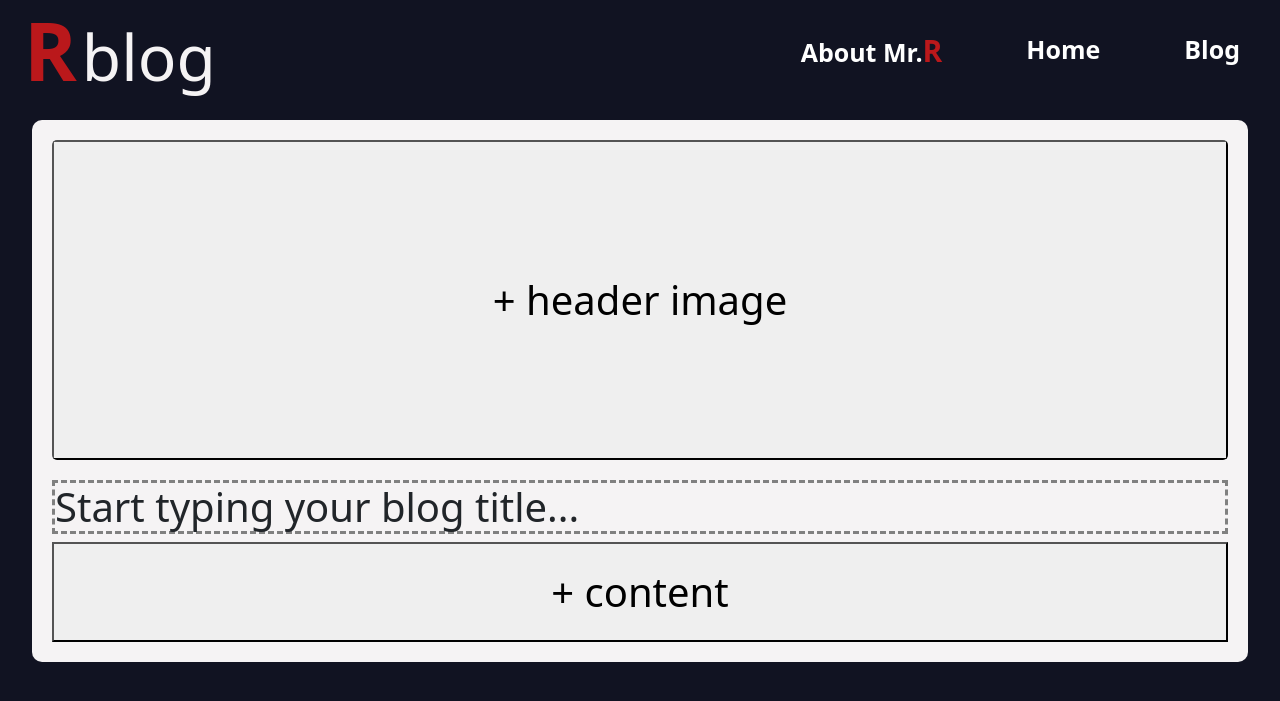
After one commit to rashadaziz/theRblog, a Django app: page /blog/builder/ in a window 1280 px wide. The commit adds this page. Shown: the top 701 px of the page. Run offline with Django 3.2, Linux system fonts and the light colour scheme; the visitor is signed in with stand-in values (Sample User, id 1).

Commit message:
blog builder functional!!

```diff
--- a/blog/models.py
+++ b/blog/models.py
@@ -7,6 +7,8 @@ class Blog(models.Model):
     published_on = models.DateField(auto_now_add=True)
     last_edited_on = models.DateField(auto_now=True)
     content = models.TextField() # this will store html code
+    class Meta:
+        unique_together = ('blog_id', 'author', )
 
 # primary key will be (id, part_of, author)
 class Comment(models.Model):
@@ -16,3 +18,5 @@ class Comment(models.Model):
     posted_on = models.DateField(auto_now_add=True)
     replying_to = models.ForeignKey('self', default=None, on_delete=models.SET_DEFAULT)
     content = models.TextField() # this will just store text (no plans for special format comments)
+    class Meta:
+        unique_together = ('comment_id', 'part_of', 'author', )
--- /dev/null
+++ b/blog/static/css/blog-builder.css
@@ -0,0 +1,89 @@
+body {
+    margin: 0;
+    padding: 0;
+    background-color: rgb(17, 19, 34);
+}
+
+.container-fluid {
+    width: 95%;
+    box-sizing: border-box;
+    padding: 20px;
+}
+.blog {
+    border-radius: 10px;
+}
+.add-content {
+    padding: 0;
+    width: 100%;
+    height: 100px;
+    font-size: 40px;
+}
+.context-menu {
+    display: none;
+    position: absolute;
+    background-color: white;
+    border: 1px solid grey;
+    padding: 5px;
+    border-radius: 5px;
+}
+.context-menu:hover {
+    color: white;
+    background-color: grey;
+    cursor: pointer;
+}
+
+ .container-fluid .add-content-section {
+    box-sizing: border-box;
+    display: flex;
+    justify-content: center;
+}
+.add-header-section {
+    width: 100%;
+    height: 500px;
+    overflow: hidden;
+    border-radius: 5px;
+}
+.add-header-section button {
+    height: 100%;
+}
+.add-header-section img {
+    cursor: pointer;
+}
+.add-image-field {
+    position: relative;
+    cursor: pointer;
+}
+.add-image-field h3 {
+    position: absolute;
+    top: 50%;
+    left: 50%;
+    transform: translate(-50%, -50%);
+}
+.selected-image {
+    border: 3px solid blue;
+}
+.editing {
+    box-sizing: border-box;
+    border: 3px solid grey;
+    border-style: dashed;
+}
+.image-viewer {
+    margin-bottom: 5px;
+    display: flex;
+}
+.image-viewer .col {
+    margin: 5px 5px;
+    width: 300px;
+    height: 100px;
+    border-radius: 2px;
+    background-size: cover;
+}
+[contenteditable] {
+    outline: 0px solid transparent;
+}
+
+[contenteditable=true]:empty:before{
+    content: attr(placeholder);
+    pointer-events: none;
+    display: block; /* For Firefox */
+  }
--- /dev/null
+++ b/blog/static/js/app.js
@@ -0,0 +1,431 @@
+let imageSearchResults = {};
+let imageSources = [];
+let currentImagePage = 0;
+let selectedImageId = null;
+let currentModal = null;
+let modal = null;
+const contentOptions = {
+  1: `<div class="deletable row row-cols-lg-2 row-cols-md-1 row-cols-1 row pd-5 my-3 justify-content-center">
+        <div class="col editing">
+            <p contenteditable="true"  placeholder="Enter text here..."></p>
+        </div>
+        <div style="display:flex; align-items:center; justify-content:center;" class="col add-image-field editing">
+            <img style="max-width: 100%; max-height: fit-content;" src="/static/images/placeholder-image.png" alt="">
+            <h3 class="h4">Click to add image</h3>
+        </div>
+    </div>`,
+  2: `
+    <div class="row row-cols-lg-2 row-cols-md-1 row-cols-1 row pd-5 my-3 justify-content-center">
+        <div style="display:flex; align-items:center; justify-content:center;" class="col add-image-field editing">
+            <img style="max-width: 100%; max-height: fit-content;" src="/static/images/placeholder-image.png" alt="">
+            <h3 class="h4">Click to add image</h3>
+        </div>
+        <div class="col editing">
+            <p contenteditable="true"  placeholder="Enter text here..."></p>
+        </div>
+    </div>
+    `,
+  3: `
+    <div class="row pd-5 my-3 justify-content-start">
+        <div class="col editing">
+            <p contenteditable="true"  placeholder="Enter text here..."></p>
+        </div>
+    </div>
+    `,
+  4: `
+    <div class="row row-cols-lg-2 row-cols-md-1 row-cols-1 row pd-5 my-3 justify-content-center">
+        <div style="display:flex; align-items:center; justify-content:center;" class="col add-image-field editing">
+            <img style="max-width: 100%; max-height: fit-content;" src="/static/images/placeholder-image.png" alt="">
+            <h3 class="h4">Click to add image</h3>
+        </div>
+        <div style="display:flex; align-items:center; justify-content:center;" class="col add-image-field editing">
+            <img style="max-width: 100%; max-height: fit-content;" src="/static/images/placeholder-image.png" alt="">
+            <h3 class="h4">Click to add image</h3>
+        </div>
+    </div>
+    `,
+};
+
+addEventListener("load", main);
+
+function main() {
+  initListeners();
+}
+
+function initListeners() {
+    document.addEventListener("click", () => {
+        document.querySelector(".context-menu").style.display = "none"
+    })
+  document.querySelectorAll(".add-content").forEach((button) => {
+    const buttonClass = button.parentElement.classList[0];
+    const typeOfContent = buttonClass.substring(
+      buttonClass.indexOf("-") + 1,
+      buttonClass.lastIndexOf("-")
+    );
+    if (typeOfContent === "header") {
+      button.addEventListener("click", showAddImageModal);
+    } else {
+      button.addEventListener("click", showAddContentModal);
+    }
+  });
+}
+
+function showAddImageModal(e, showObjectFitOptions) {
+  const parentContainer = e.target.parentElement;
+  if (currentModal !== null && modal !== null) {
+    currentModal.remove();
+
+  }
+  currentModal = document.createElement("div");
+  currentModal.innerHTML = `
+    <div class="modal fade" tabindex="-1">
+    <div class="modal-dialog modal-dialog-centered">
+      <div class="modal-content">
+        <div class="modal-header">
+          <h5 class="modal-title">Choose Image to Add</h5>
+          <button type="button" class="btn-close" data-bs-dismiss="modal" aria-label="Close"></button>
+        </div>
+        <div class="modal-body">
+          ${listImageOptions(showObjectFitOptions)}
+        </div>
+        <div class="modal-footer">
+          <button type="button" class="btn btn-primary">Add Image</button>
+        </div>
+      </div>
+    </div>
+  </div>
+    `;
+  bindAddImageButton(parentContainer, currentModal);
+  document.body.append(currentModal);
+
+  const imageFrames = currentModal.querySelectorAll(".image-viewer .col");
+  displayImages(imageFrames)
+  bindImages(imageFrames)
+
+  modal = new bootstrap.Modal(currentModal.querySelector(".modal"));
+  modal.show();
+
+  currentModal
+    .querySelector(".modal-footer button")
+    .addEventListener("click", (el) => {
+        el.stopPropagation()
+      if (selectedImageId) {
+        if (parentContainer.classList.contains("add-header-section")) {
+          const image = new Image();
+          image.style.objectFit = "fill";
+          image.style.width = "100%";
+          image.style.transform = "translate(0, -25%)";
+          image.src = imageSources[parseInt(selectedImageId)][0];
+          image.addEventListener("click", showAddImageModal);
+          e.target.replaceWith(image);
+        } else {
+          e.target.setAttribute(
+            "src",
+            imageSources[parseInt(selectedImageId)][0]
+          );
+          if (e.target.nextElementSibling) {
+            e.target.nextElementSibling.remove();
+          }
+        }
+        modal.hide();
+        currentModal.remove();
+      }
+    });
+}
+
+function showAddContentModal(e) {
+  e.stopPropagation();
+  const parentContainer = e.target.parentElement;
+  if (currentModal !== null && modal !== null) {
+    currentModal.remove();
+  }
+  currentModal = document.createElement("div");
+  currentModal.innerHTML = `<div class="modal fade" tabindex="-1">
+    <div class="modal-dialog modal-dialog-centered">
+      <div class="modal-content">
+        <div class="modal-header">
+          <h5 class="modal-title">Choose Content Type to Add</h5>
+          <button type="button" class="btn-close" data-bs-dismiss="modal" aria-label="Close"></button>
+        </div>
+        <div class="modal-body">
+          ${listContentOptions()}
+        </div>
+        <div class="modal-footer">
+          <button type="button" class="btn btn-primary">Add Content</button>
+        </div>
+      </div>
+    </div>
+  </div>`;
+
+  bindAddContentButton(parentContainer, currentModal);
+  document.body.append(currentModal);
+
+  modal = new bootstrap.Modal(currentModal.querySelector(".modal"));
+  modal.show();
+}
+
+function listImageOptions(showObjectFitOptions) {
+  return `
+    <div class="input-group mb-3">
+        <span class="input-group-text" id="basic-addon1">Press enter to query</span>
+        <input type="text" class="form-control" placeholder="Search images to display" aria-label="Username" aria-describedby="basic-addon1">
+    </div>
+    <div class="image-viewer row">
+        <div class="col"></div>
+        <div class="col"></div>
+        <div class="col"></div>
+    </div>
+    <div class="image-viewer row">
+        <div class="col"></div>
+        <div class="col"></div>
+        <div class="col"></div>
+    </div>
+    <div class="image-viewer row">
+        <div class="col"></div>
+        <div class="col"></div>
+        <div class="col"></div>
+    </div>
+    <div class="row justify-content-end paginator">
+        <div class="btn-group" role="group" aria-label="">
+            <div class="col">
+                <button type="button" class="btn btn-secondary back"><</button>
+                <button type="button" class="btn btn-secondary next">></button>
+            </div>
+        </div>
+    </div>
+    `;
+}
+function bindAddImageButton(parent, currentModal) {
+  const imageFrames = currentModal.querySelectorAll(".image-viewer .col");
+  imageFrames.forEach((frame) => {
+    frame.style.display = "none";
+  });
+  currentModal.querySelector(".paginator").style.display = "none";
+
+  const searchEngine = currentModal.querySelector(".input-group input");
+  searchEngine.addEventListener("keypress", (e) => {
+    if (e.key === "Enter") {
+      loadImages(searchEngine.value, imageFrames);
+      imageSearchResults = {};
+      currentImagePage = 0;
+      imageSources = [];
+      selectedImageId = null;
+    }
+  });
+
+  const paginators = currentModal.querySelectorAll(".paginator button");
+  paginators.forEach((el) => {
+    el.addEventListener("click", (e) => {
+      e.stopPropagation();
+      let button = el;
+
+      if (button.classList.contains("back")) {
+        if (currentImagePage > 0) {
+          currentImagePage--;
+        }
+      } else if (button.classList.contains("next")) {
+        if (
+          currentImagePage * 9 < imageSources.length &&
+          (currentImagePage + 1) * 9 < imageSources.length
+        ) {
+          currentImagePage++;
+        }
+      }
+      displayImages(imageFrames);
+    });
+  });
+}
+function displayImages(imageFrames) {
+  if (imageSources.length) {
+    imageFrames.forEach((frame) => {
+      frame.style.display = "block";
+      frame.style.backgroundImage = "";
+      frame.id = "";
+      frame.style.cursor = "";
+      let currSelected = document.querySelector(".selected-image");
+      if (currSelected) {
+        currSelected.classList.remove("selected-image");
+      }
+    });
+    currentModal.querySelector(".paginator").style.display = "block";
+
+    let startIndex = currentImagePage * 9;
+    let endIndex = startIndex + 9;
+
+    for (let i = startIndex; i < endIndex; i++) {
+      let src = imageSources[i];
+      if (!src) {
+        break;
+      }
+      let image = src[1];
+      const frame = imageFrames[i % 9];
+      frame.style.backgroundImage = "url(" + image + ")";
+      frame.id = i;
+      frame.style.cursor = "pointer";
+      if (frame.id === selectedImageId) {
+        frame.classList.add("selected-image");
+      }
+    }
+  }
+}
+function extractImageSource(images) {
+  for (let result of images.results) {
+    imageSources.push([result.urls.regular, result.urls.thumb]);
+  }
+}
+function bindImages(frames) {
+  // add event listener for all images so user can select
+  frames.forEach((frame) => {
+    frame.addEventListener("click", (e) => {
+      e.stopPropagation();
+      if (e.target.style.backgroundImage !== "") {
+        let currSelected = document.querySelector(".selected-image");
+        if (currSelected) {
+          currSelected.classList.remove("selected-image");
+        }
+        selectedImageId = e.target.id;
+        e.target.classList.add("selected-image");
+      }
+    });
+  });
+}
+function loadImages(query, imageFrames) {
+  url = `/blog/searchimage/${query}/`;
+
+  fetch(url)
+    .then((response) => {
+      if (response.ok) {
+        return response.json();
+      } else {
+        alert(response.status);
+      }
+    })
+    .then((data) => {
+      imageSearchResults = data;
+      extractImageSource(imageSearchResults);
+      displayImages(imageFrames);
+      bindImages(imageFrames);
+    });
+}
+function listContentOptions() {
+  return `
+    <div class="row row-cols-2 justify-content-center">
+        <div class="col">
+        <div class="form-check">
+            <input class="form-check-input" type="radio" name="flexRadioDefault" id="flexRadioDefault1" value=1 checked>
+            <label class="form-check-label" for="flexRadioDefault1">
+                Classic
+                <div>
+                    <img></img>
+                </div>
+            </label>
+        </div>
+        </div>
+        <div class="col">
+        <div class="form-check">
+            <input class="form-check-input" type="radio" name="flexRadioDefault" id="flexRadioDefault2" value=2>
+            <label class="form-check-label" for="flexRadioDefault2">
+                Classic Inverted
+                <div>
+                    <img></img>
+                </div>
+            </label>
+        </div>
+        </div>
+        <div class="col">
+        <div class="form-check">
+            <input class="form-check-input" type="radio" name="flexRadioDefault" id="flexRadioDefault3" value=3>
+            <label class="form-check-label" for="flexRadioDefault3">
+                All Text
+                <div>
+                    <img></img>
+                </div>
+            </label>
+        </div>
+        </div>
+        <div class="col">
+        <div class="form-check">
+            <input class="form-check-input" type="radio" name="flexRadioDefault" id="flexRadioDefault4" value=4>
+            <label class="form-check-label" for="flexRadioDefault4">
+                Dual Image
+                <div>
+                    <img></img>
+                </div>
+            </label>
+        </div>
+        </div>
+    </div>
+    `;
+}
+function bindAddContentButton(parent, currentModal) {
+  const addContentButton = currentModal.querySelector(".modal-footer > button");
+  const options = currentModal.querySelectorAll(
+    ".modal-body .form-check input"
+  );
+  addContentButton.addEventListener("click", (e) => {
+      e.stopPropagation()
+    for (let option of options) {
+      if (option.checked) {
+        // parse from content options to display content template
+        const newDocument = new DOMParser().parseFromString(
+          contentOptions[option.value],
+          "text/html"
+        );
+        const newElement = newDocument.body.firstElementChild
+        const imageFields =
+          newElement.querySelectorAll(
+            ".add-image-field"
+          );
+        newElement.addEventListener(
+          "contextmenu",
+          (e) => {
+            e.preventDefault();
+            const contextMenu = document.querySelector(".context-menu");
+            contextMenu.style.display = "block";
+            contextMenu.style.top = `${
+              e.clientY +
+              (document.documentElement.scrollTop
+                ? document.documentElement.scrollTop
+                : document.body.scrollTop)
+            }px`;
+            contextMenu.style.left = `${
+              e.clientX +
+              (document.documentElement.scrollLeft
+                ? document.documentElement.scrollLeft
+                : document.body.scrollLeft)
+            }px`;
+            document.querySelector(".context-menu").addEventListener("click", () => {
+                newElement.remove();
+            })
+          }
+
+        );
+        parent.replaceWith(newDocument.body.firstChild);
+        modal.hide();
+        currentModal.remove();
+        addNewContentButton();
+        if (imageFields) {
+          imageFields.forEach((field) => {
+            field.addEventListener("click", (e) => {
+              showAddImageModal(e, true);
+            });
+          });
+        }
+      }
+    }
+  });
+}
+
+function addNewContentButton() {
+  const section = document.createElement("div");
+  const addContentButton = document.createElement("button");
+  addContentButton.innerText = "+ content";
+
+  section.classList.add("add-content-section");
+  addContentButton.classList.add("add-content");
+
+  addContentButton.addEventListener("click", showAddContentModal);
+  section.appendChild(addContentButton);
+
+  document.querySelector(".blog").appendChild(section);
+}
--- /dev/null
+++ b/blog/templates/blog_creator.html
@@ -0,0 +1,26 @@
+{% extends 'base.html' %}
+{% load static %}
+    {% block head %}
+    <link href="https://cdn.jsdelivr.net/npm/bootstrap@5.1.3/dist/css/bootstrap.min.css" rel="stylesheet" integrity="sha384-1BmE4kWBq78iYhFldvKuhfTAU6auU8tT94WrHftjDbrCEXSU1oBoqyl2QvZ6jIW3" crossorigin="anonymous">
+    <link rel="stylesheet" href="{% static 'css/blog-builder.css' %}">
+    {% endblock %}
+
+    {% block body %}
+    <div class="container-fluid blog" style="background-color: #f5f3f4;">
+        <div style="width:100%; height: 25vw;" class="add-header-section">
+            <button class="add-content">+ header image</button>
+        </div>
+        <h1 class="h1 editing" style="margin-top: 20px;" contenteditable="true" placeholder="Start typing your blog title..."></h1>
+        <div class="add-content-section">
+            <button class="add-content">+ content</button>
+        </div>
+    </div>
+    <div class="context-menu">
+        <div class="delete-context">delete this content section</div>
+    </div>
+    {% endblock %}
+
+    {% block script %}
+<script src="https://cdn.jsdelivr.net/npm/bootstrap@5.1.3/dist/js/bootstrap.bundle.min.js" integrity="sha384-ka7Sk0Gln4gmtz2MlQnikT1wXgYsOg+OMhuP+IlRH9sENBO0LRn5q+8nbTov4+1p" crossorigin="anonymous"></script>
+<script src="{% static 'js/app.js' %}"></script>
+{% endblock %}
--- /dev/null
+++ b/blog/urls.py
@@ -0,0 +1,7 @@
+from django.urls import path
+from .views import *
+
+urlpatterns = [
+    path("searchimage/<query>/", image_api),
+    path("builder/", create_blog)
+]
--- a/blog/views.py
+++ b/blog/views.py
@@ -1,3 +1,16 @@
+from django.http import HttpResponse, HttpResponseForbidden, JsonResponse
 from django.shortcuts import render
+import requests, json
 
-# Create your views here.
+ACCESS_KEY = "OC9G3k0RI7v8G8BvubdGnkuZi_0wgdHg43iMerFOwQc"
+
+def image_api(request, query):
+    response = requests.get(f"https://api.unsplash.com/search/photos/?query={query}&per_page=100&client_id={ACCESS_KEY}")
+    serialized = response.json()
+    return JsonResponse(serialized)
+
+def create_blog(request):
+    if request.user.is_authenticated and request.user.is_staff:
+        return render(request, "blog_creator.html")
+
+    return HttpResponseForbidden()
--- a/main/static/css/base.css
+++ b/main/static/css/base.css
@@ -57,14 +57,16 @@ body {
     width: 100%;
     height: 100px;
     box-sizing: border-box;
+    margin-bottom: 20px;
 }
 
-.main-header .logo-section .logo {
+.main-header .mylogo-section .mylogo {
     font-size: 4rem;
     color: #f5f3f4;
+    text-decoration: none;
 }
 
-.logo-emphasis {
+.mylogo-emphasis {
     font-weight: bold;
     font-size: 5rem;
     color: #ba181b;
--- a/main/templates/base.html
+++ b/main/templates/base.html
@@ -8,12 +8,13 @@
     <title>{{ page_title }}</title>
     <link rel="stylesheet" href="{% static 'css/base.css'%}">
     {% block head %}
+    <link href="https://cdn.jsdelivr.net/npm/bootstrap@5.1.3/dist/css/bootstrap.min.css" rel="stylesheet" integrity="sha384-1BmE4kWBq78iYhFldvKuhfTAU6auU8tT94WrHftjDbrCEXSU1oBoqyl2QvZ6jIW3" crossorigin="anonymous">
     {% endblock %}
 </head>
 <body>
     <header class="main-header">
-        <nav class="logo-section">
-            <a class="logo"><span class="logo-emphasis">R</span>blog</a>
+        <nav class="mylogo-section">
+            <a class="mylogo"><span class="mylogo-emphasis">R</span>blog</a>
         </nav>
         <nav class="nav-section">
             {% block nav %}
--- a/requirements.txt
+++ b/requirements.txt
@@ -2,6 +2,8 @@ asgiref==3.4.1
 asttokens==2.0.5
 autopep8==1.6.0
 backcall==0.2.0
+certifi==2021.10.8
+charset-normalizer==2.0.12
 colorama==0.4.4
 coverage==5.5
 decorator==5.1.1
@@ -11,6 +13,7 @@ django-heroku==0.3.1
 djangorestframework==3.13.1
 executing==0.8.3
 gunicorn==20.1.0
+idna==3.3
 ipython==8.1.1
 jedi==0.18.1
 matplotlib-inline==0.1.3
@@ -26,6 +29,7 @@ pycodestyle==2.8.0
 pygame==2.1.2
 Pygments==2.11.2
 pytz==2021.1
+requests==2.27.1
 selenium==3.141.0
 six==1.16.0
 sqlparse==0.4.1
--- a/therblog/urls.py
+++ b/therblog/urls.py
@@ -17,9 +17,11 @@ from django.contrib import admin
 from django.urls import path, include
 from main.views import index
 import user.urls as user
+import blog.urls as blog
 
 urlpatterns = [
     path('admin/', admin.site.urls),
     path('', index, name="home"),
-    path('user/', include(user))
+    path('user/', include(user)),
+    path('blog/', include(blog))
 ]
```
Also changed, not shown: blog/migrations/0002_auto_20220310_2029.py (added), blog/static/images/placeholder-image.png (added).
